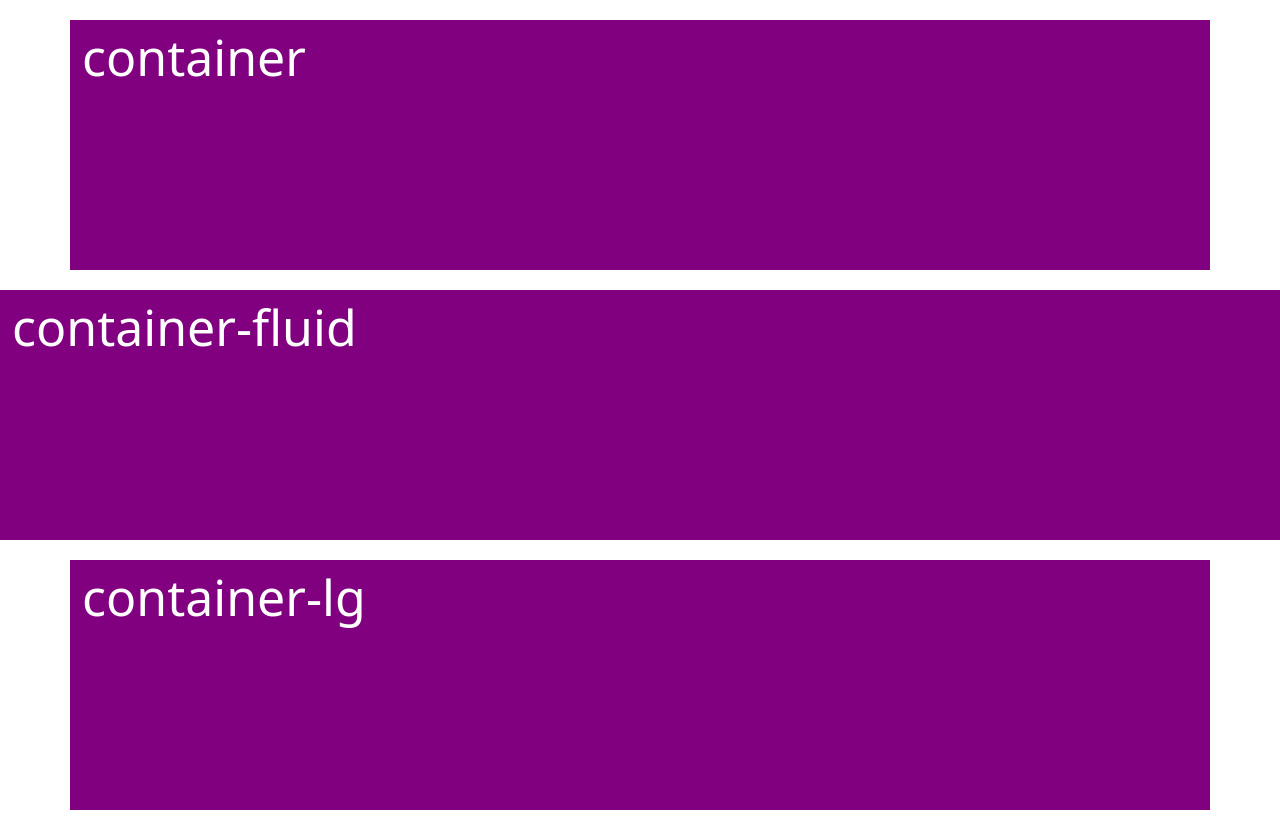
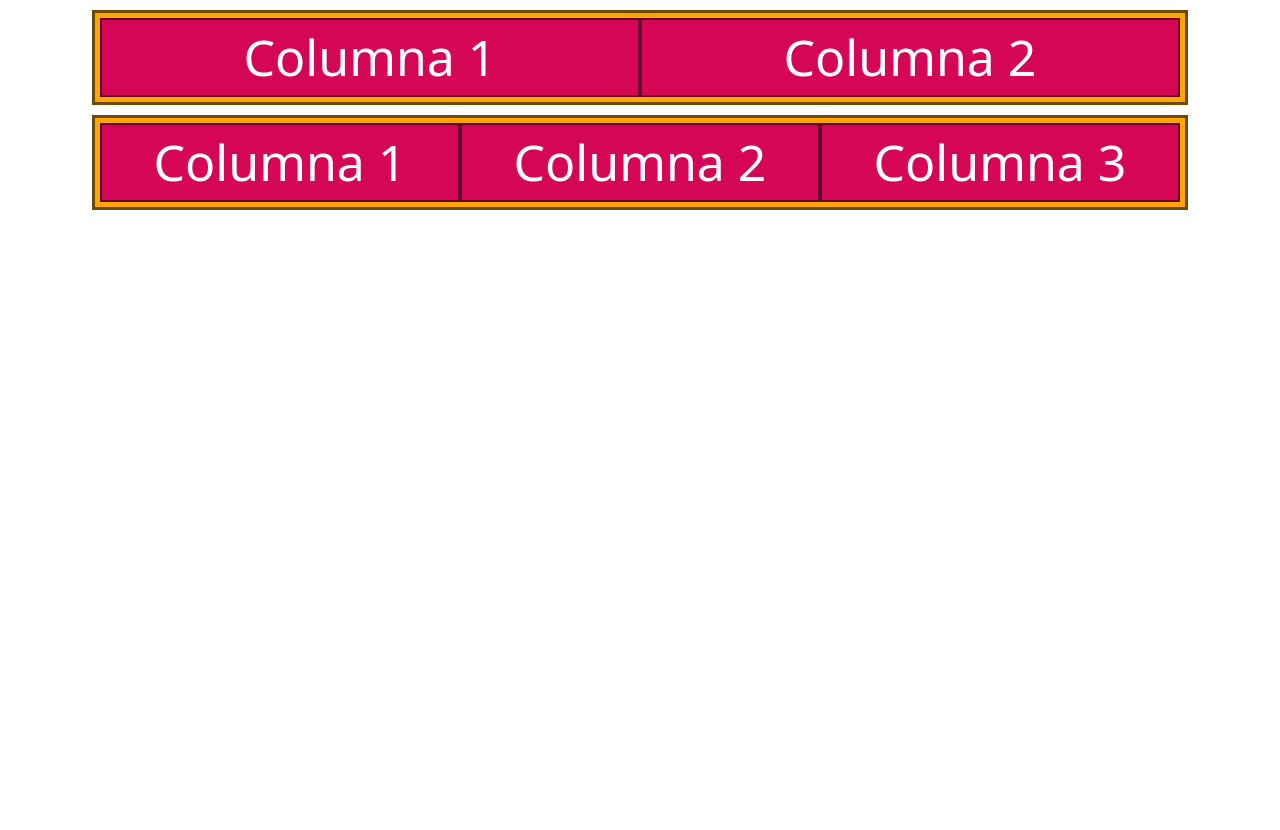
Before and after one commit to Santi2007939/Curso-fCC-Bootstrap, a plain HTML site: page index.html in a window 1280 px wide. After the commit the page ends 800 px from the top, so only its background shows below. Drawn offline with nearby package versions, Linux system fonts and the light colour scheme.

Commit message:
Ejemplo con varias columnas y filas

```diff
--- a/index.html
+++ b/index.html
@@ -10,25 +10,43 @@
   <title>Document</title>
 
   <style>
-    div {
-      height: 250px;
-      background-color: purple;
+    .row {
+      background-color: orange;
+      border: 3px solid rgb(110, 73, 5);
+      padding: 5px;
+      margin: 10px;
+    }
+
+    .col {
+      background-color: #d40655;
       color: white;
       font-size: 50px;
-      margin: 20px;
+      border: 2px solid #640328;
     }
   </style>
 
 </head>
 <body>
-  <div class="container">
-    container
-  </div>
-  <div class="container-fluid">
-    container-fluid
-  </div>
-  <div class="container-lg">
-    container-lg
+  <div class="container text-center">
+    <div class="row">
+      <div class="col">
+        Columna 1
+      </div>
+      <div class="col">
+        Columna 2
+      </div>
+    </div>
+    <div class="row">
+      <div class="col">
+        Columna 1
+      </div>
+      <div class="col">
+        Columna 2
+      </div>
+      <div class="col">
+        Columna 3
+      </div>
+    </div>
   </div>
 </body>
 </html>
```
